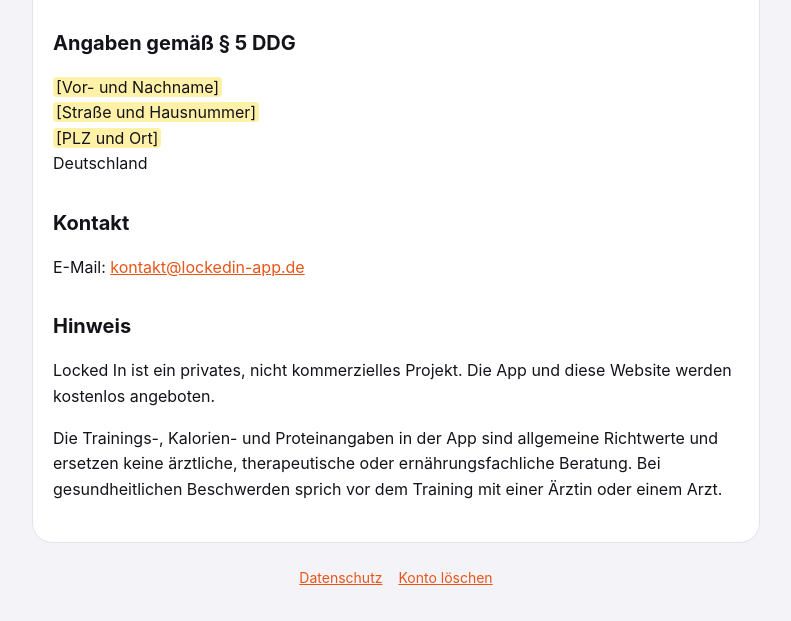
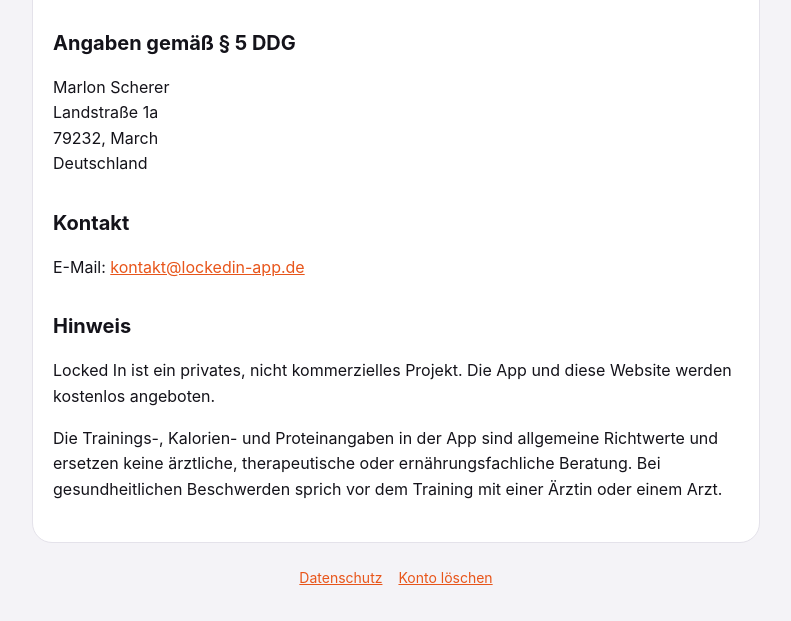
Before and after one commit to lockedinappgit/website, a plain HTML site: page impressum/index.html in a window 1280 px wide. Shown: the part 155-776 px from the top of the page, without its empty margins (244-1035 px from the left). Drawn offline with Linux system fonts and the light colour scheme.

Commit message:
Update contact information in impressum page

```diff
--- a/impressum/index.html
+++ b/impressum/index.html
@@ -15,9 +15,10 @@
 
   <h2>Angaben gemäß § 5 DDG</h2>
   <p>
-    <mark>[Vor- und Nachname]</mark><br>
-    <mark>[Straße und Hausnummer]</mark><br>
-    <mark>[PLZ und Ort]</mark><br>
+    Marlon Scherer<br>
+Landstraße 1a<br>
+79232, March<br>
+
     Deutschland
   </p>
 
```
